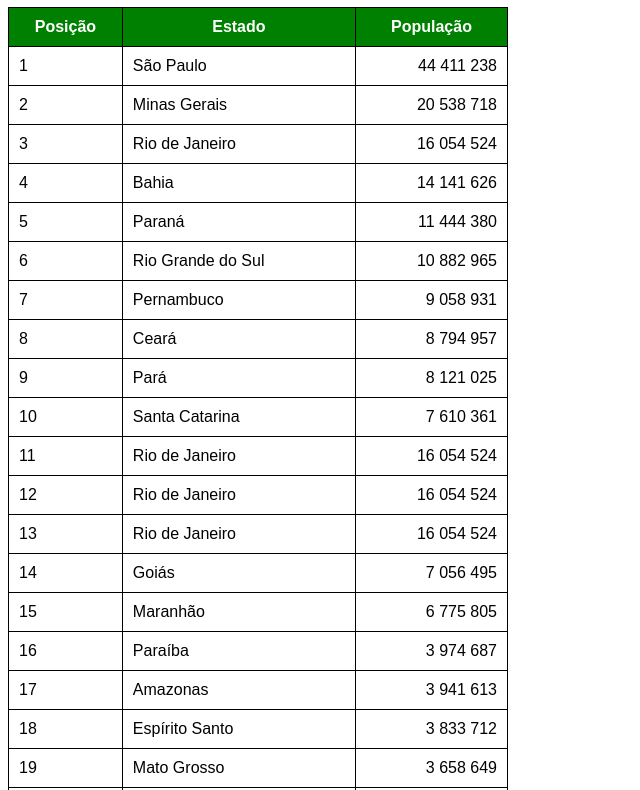
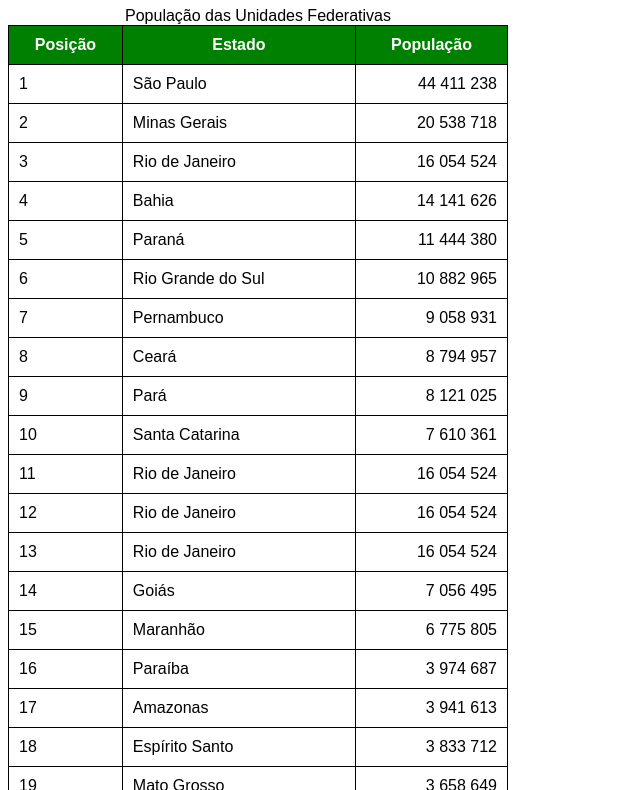
Before and after one commit to TifanyTrindade/html-css, a plain HTML site: page Exercicios/ex024/tabela002.html in a window 1280 px wide. Shown: the part 73-863 px from the top of the page, without its empty margins (0-640 px from the left). Drawn offline with Linux system fonts and the light colour scheme.

Commit message:
Atualização

```diff
--- a/Exercicios/ex024/tabela002.html
+++ b/Exercicios/ex024/tabela002.html
@@ -33,6 +33,7 @@
     Anatomia para tabelas grandes
 
     TABLE
+        CAPTION (Legenda)
         THEAD (cabeça)
             TR, TD, TH
         TBODY (corpo)
@@ -42,6 +43,7 @@
     -->
 
     <table>
+        <caption>População das Unidades Federativas</caption>
         <thead>
             <tr>
                 <th>Posição</th>
```
